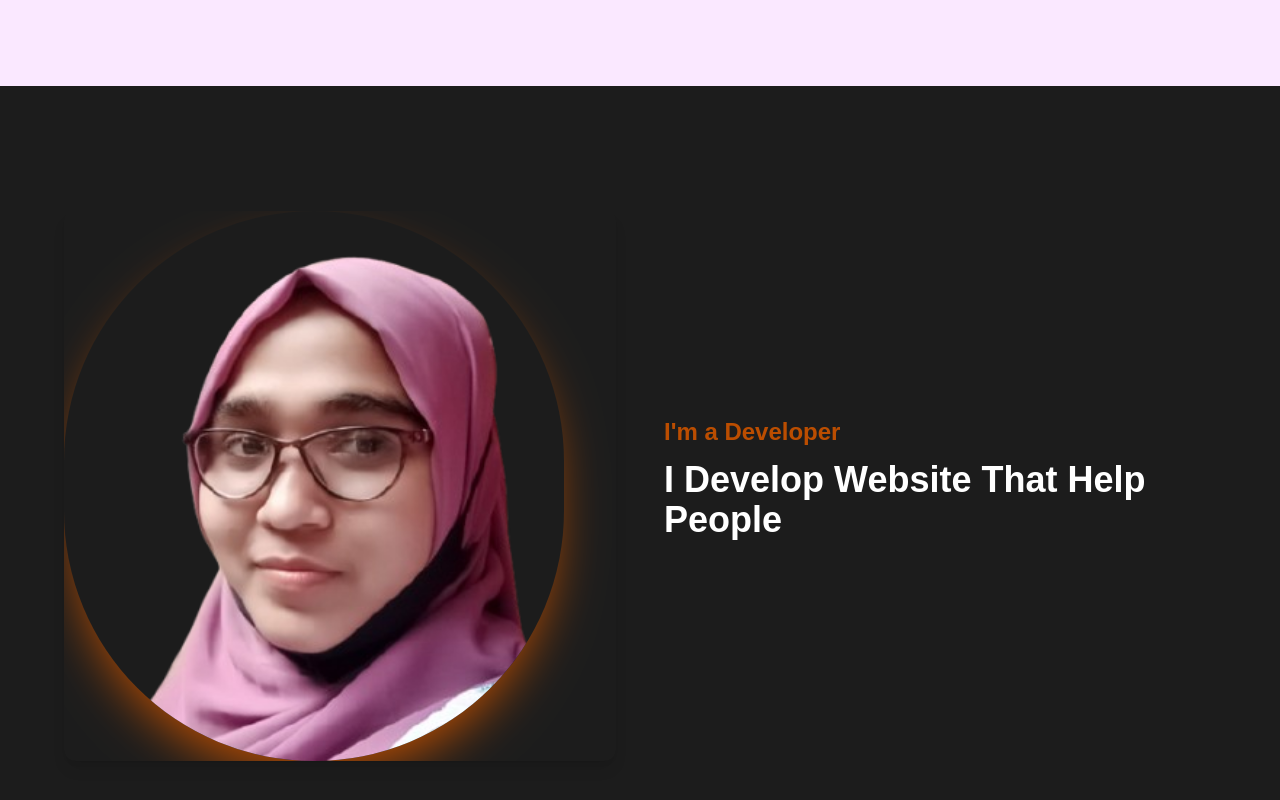
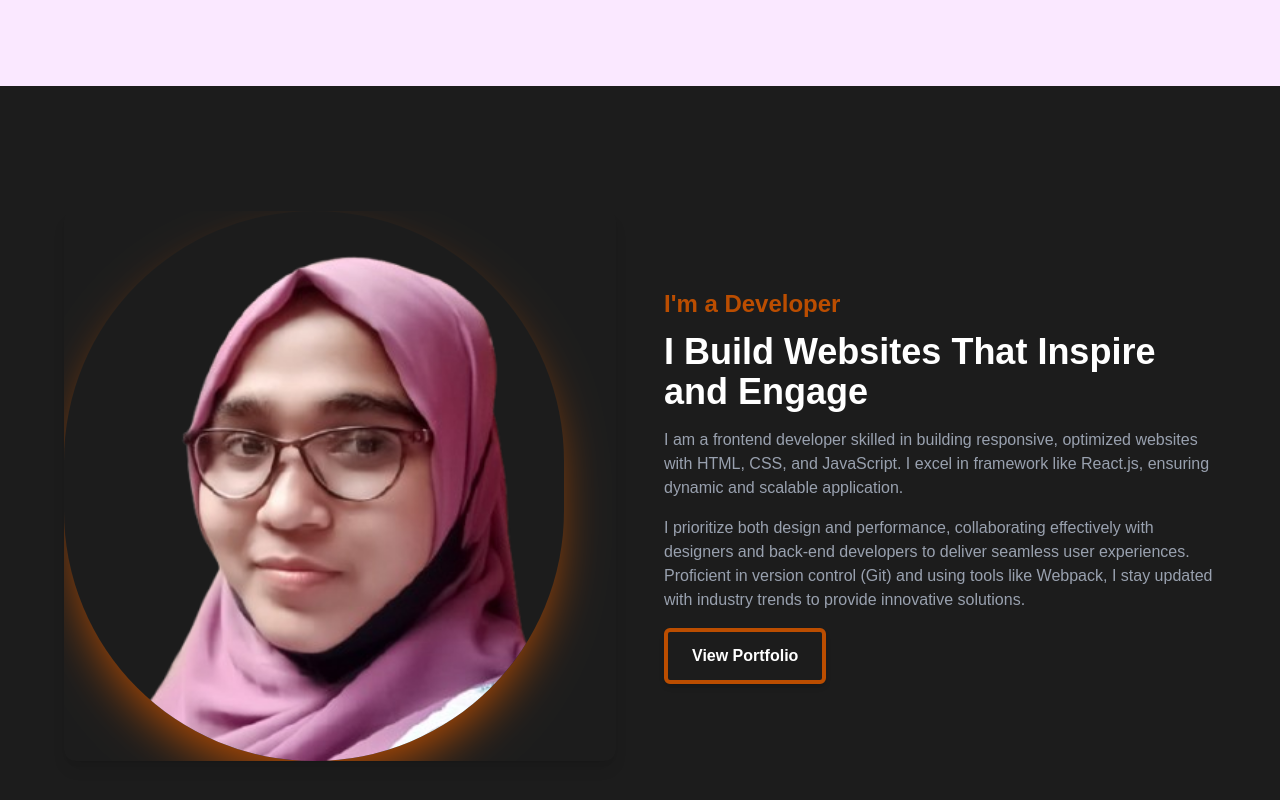
Before and after one commit to morium21/Portfolio-Next.js, a Next.js app: page / in a window 1280 px wide. Shown: the part 714-1514 px from the top of the page. Built offline with nearby package versions, Linux system fonts and the light colour scheme.

Commit message:
add more text and button

```diff
--- a/src/component/about/About.jsx
+++ b/src/component/about/About.jsx
@@ -24,10 +24,23 @@ const About = () => {
                 <div className="flex-1">
                     <p className="text-amber-700 font-semibold mb-3 text-2xl">I'm a Developer</p>
                     <h1 className="text-3xl md:text-4xl text-white font-bold mb-4">
-                        I Develop Website That Help People
+                      I Build Websites That Inspire and Engage
                     </h1>
-
-
+                    <p className="text-gray-400 mb-4">
+                        I am a frontend developer skilled in building responsive, optimized
+                        websites with HTML, CSS, and JavaScript. I excel in framework like
+                        React.js, ensuring dynamic and scalable application.
+                    </p>
+                    <p className="text-gray-400 mb-4">
+                        I prioritize both design and performance, collaborating effectively
+                        with designers and back-end developers to deliver seamless user
+                        experiences. Proficient in version control (Git) and using tools like
+                        Webpack, I stay updated with industry trends to provide innovative
+                        solutions.
+                    </p>
+                    <button className="-fuchsia-300 hover:bg-[#1C1C1C] text-white px-6 py-3 rounded-md font-semibold shadow-md border-4 border-amber-700">
+                        View Portfolio
+                    </button>
                 </div>
 
             </div>
```
